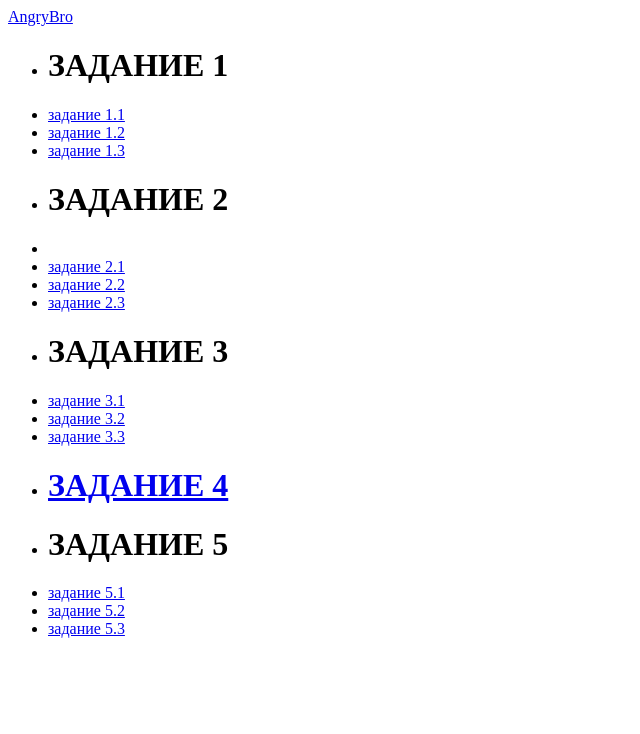
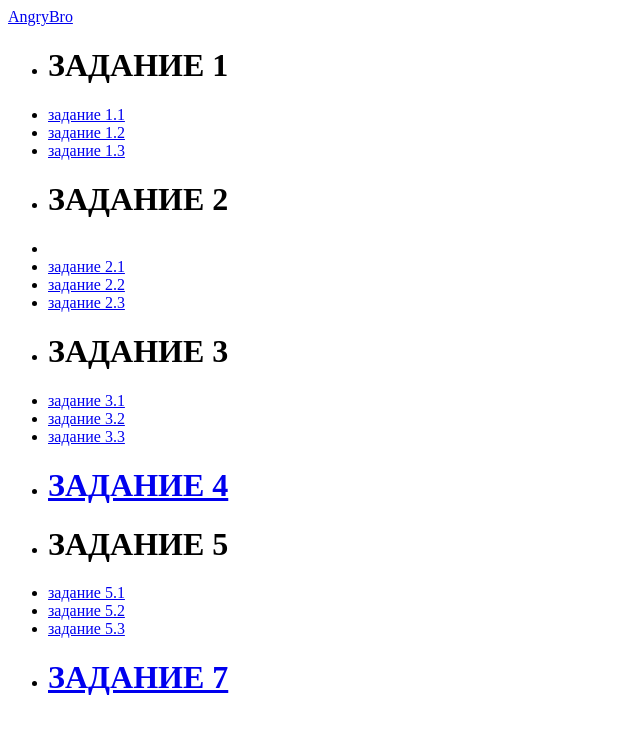
Before and after one commit to AngryBro/Web, a plain HTML site: page index.html in a window 1280 px wide. Shown: the whole page, without its empty margins (0-640 px from the left). Drawn offline with Linux system fonts and the light colour scheme.

Commit message:
Update index.html

```diff
--- a/index.html
+++ b/index.html
@@ -25,6 +25,7 @@
               <li> <a href="Задание 5/5-1/index.html">задание 5.1</a></li>
               <li> <a href="Задание 5/5-2/index.html">задание 5.2</a></li>
               <li> <a href="Задание 5/5-3/index.html">задание 5.3</a></li>
+           <li> <a href="Задание 7/index.html"><h1>ЗАДАНИЕ 7</h1></li>
        </ul>
     </body>
 </html>
```
